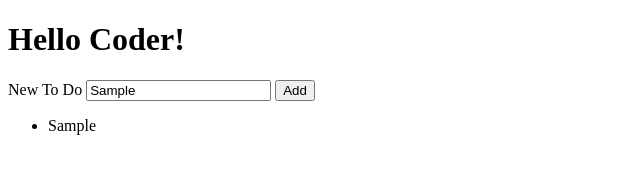
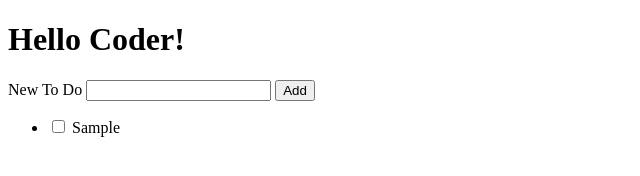
Before and after one commit to smokiebacon/VuePracticeToDo, a plain HTML site: page index.html in a window 1280 px wide. Both pictures are taken after typing "Sample" into the empty fields and a click on the button "Add". Shown: the full height of the page, 0-640 px from the left. Drawn offline with nearby package versions, Linux system fonts and the light colour scheme.

Commit message:
adds checkbox for boolean check

```diff
--- a/App.js
+++ b/App.js
@@ -12,6 +12,7 @@ const app = new Vue({
                 title: this.newToDo,
                 done: false
             })
+            this.newToDo = '';
         }
     }
 })
--- a/index.html
+++ b/index.html
@@ -19,7 +19,11 @@
             <button type="submit" name="button">Add</button>
         </form>
         <ul>
-            <li v-for="todo in toDos">{{todo.title}}</li>
+            <li v-for="todo in toDos">
+                <input type="checkbox" :checked="toDos.done">
+                <!-- with a colon, : binds it. check for real value-->
+                <span>{{todo.title}}</span>
+            </li>
             <!-- loop through the array with v-for -->
         </ul>
     </main>
```
